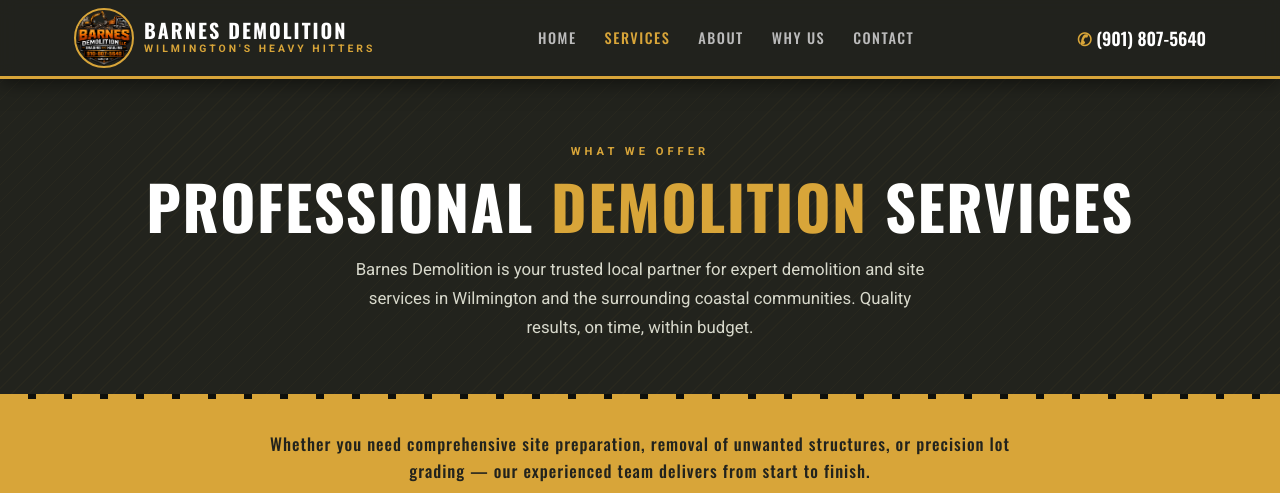
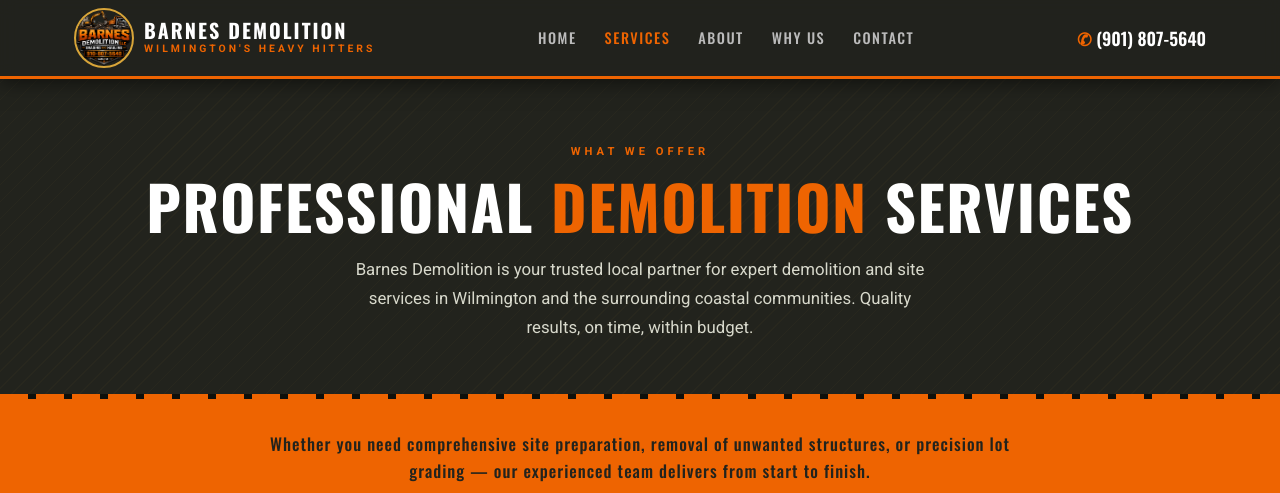
Before and after one commit to JimmyFlame77/Barnes-Demolition, a Jekyll site: the page built from services.html, in a window 1280 px wide and 1400 px high. Shown: the top 493 px of the window. Built offline with Jekyll 4.4.1, drawn with Linux system fonts in a browser that asks for light colours; grey boxes are pictures that could not be loaded.

Commit message:
Refactor color variables and layout styles
Updated color variables and styles in default layout.

```diff
--- a/_layouts/default.html
+++ b/_layouts/default.html
@@ -13,7 +13,7 @@
     *, *::before, *::after { box-sizing: border-box; margin: 0; padding: 0; }
 
     :root {
-      --gold:        #D8A539;
+      --gold:        #EE6401;
       --gold-dk:     #b8871f;
       --gold-lt:     #e8b84a;
       --charcoal:    #22231D;
```
